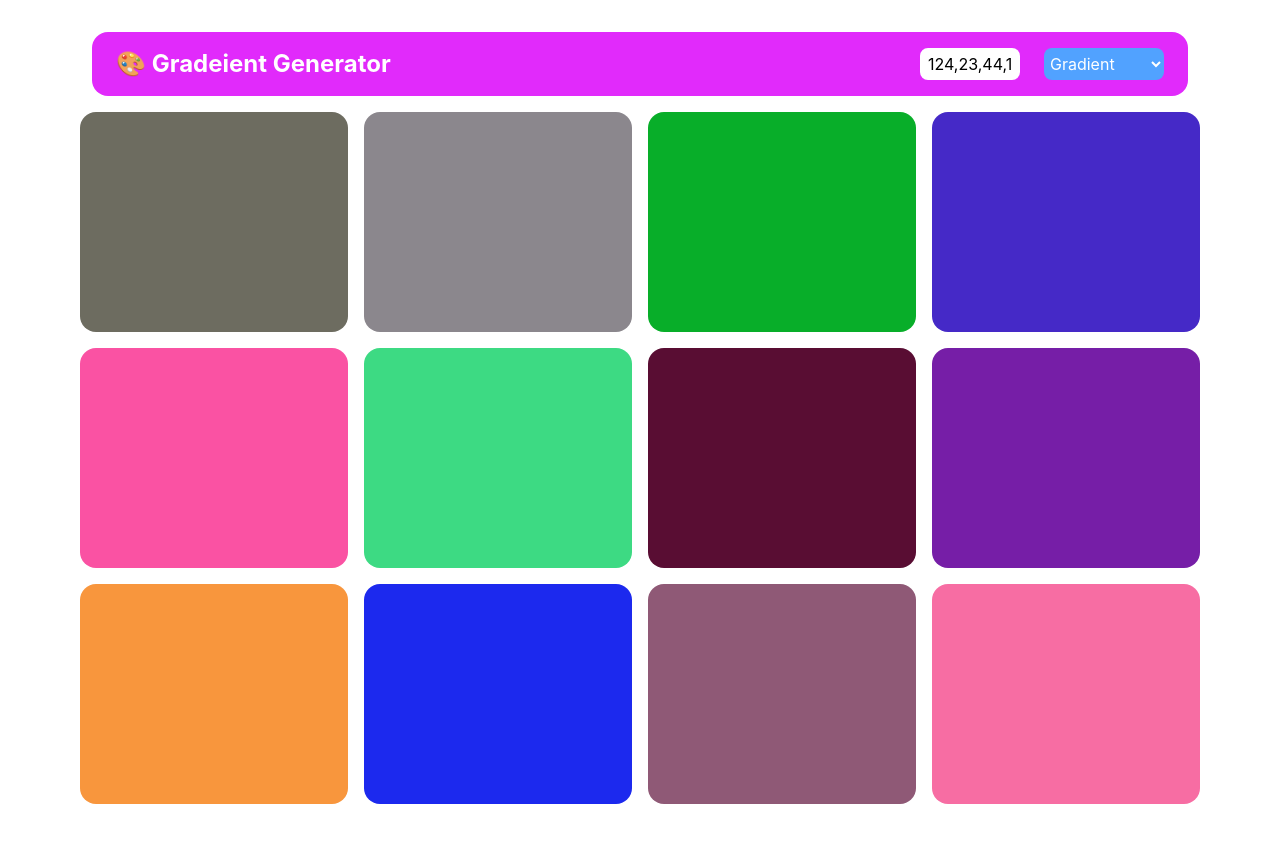
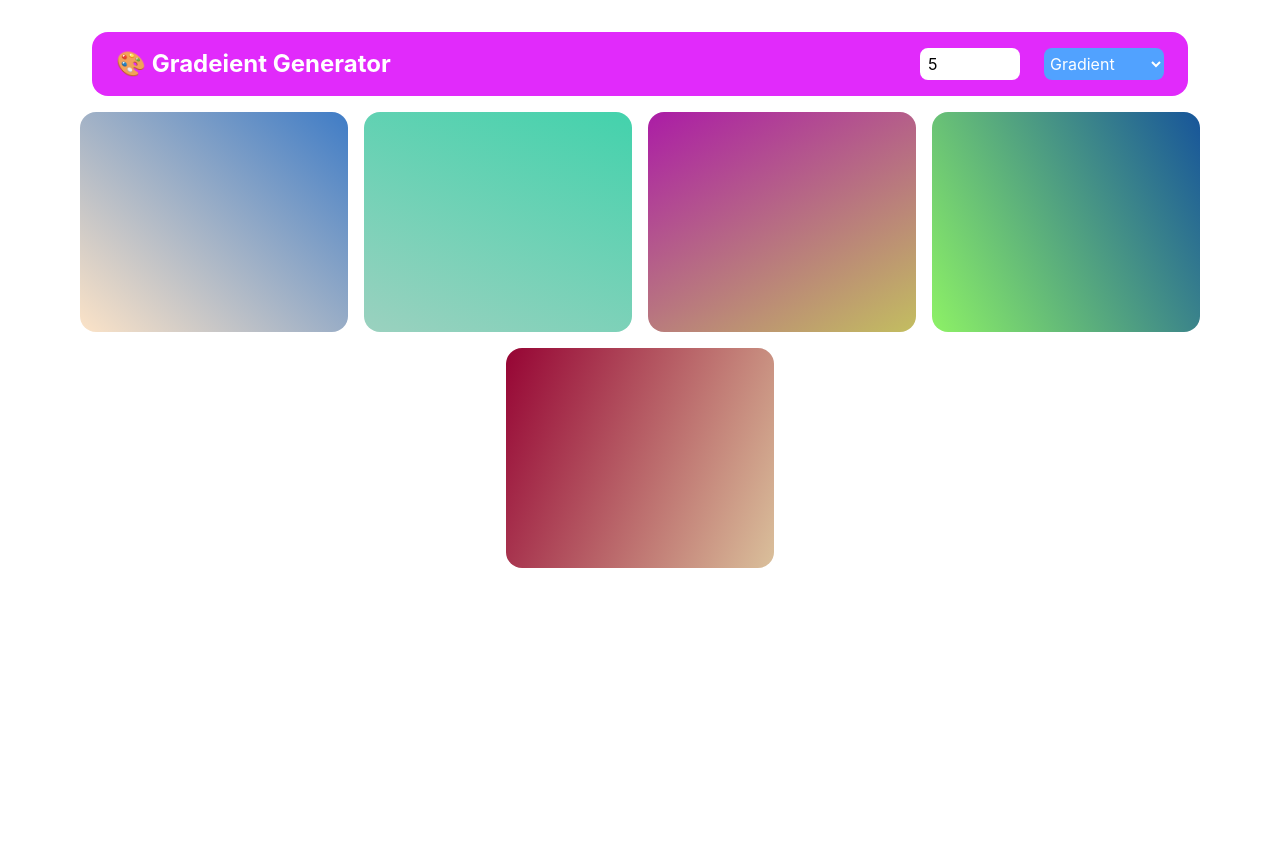
Before and after one commit to dipak-4321/GradientGenerator, a React (Vite) app in the folder gradientgenertor/: page / in a window 1280 px wide. Shown: the top 842 px of the page. After the commit the page ends 800 px from the top, so only its background shows below. Built offline with nearby package versions, Linux system fonts and the light colour scheme.

Commit message:
gradient bg has been generating

```diff
--- a/gradientgenertor/src/App.jsx
+++ b/gradientgenertor/src/App.jsx
@@ -1,21 +1,44 @@
-import React, { useState } from 'react'
+import React, { useEffect, useRef, useState } from 'react'
 import Box from './components/Box'
 
 const App = () => {
-  const [inputNum, setInputNum] = useState([124,23,44,12,23,23,24,23,425,675,75,56])
+  const [inputNum, setInputNum] = useState(5)
+  const [gradients, setGradients] = useState([])
 
   const inputChange =(e)=>{
     setInputNum(e.target.value)
   }
+
   const hexCodeGenerator = ()=>{
     let rgb = 256*256*256
     let random = Math.random() * rgb
     let int = Math.floor(random)
     let hexCode = int.toString(16)
     let hexColor = hexCode.padStart(6 , '0')
-    console.log(hexColor)
     return `#${hexColor}`
   }
+
+  const colorGenerator = ()=>{
+    const copy = []
+    for(let i=0;i<inputNum;i++){
+    const  color1 = hexCodeGenerator()
+    const  color2 = hexCodeGenerator()
+    const  degree = Math.floor(Math.random() * 360)
+
+    const bgcolor =`linear-gradient(${degree}deg,${color1},${color2})`
+
+    copy.push(
+      {gradient : bgcolor })
+    }
+    setGradients(copy)
+    console.log(copy);
+    console.log(copy[0])
+
+    }
+
+  useEffect(()=>{
+    colorGenerator()
+  },[inputNum])
   return (
     <div className='p-8'>
 
@@ -33,12 +56,14 @@ const App = () => {
       </div>
 
       <div className='flex justify-center flex-wrap gap-4 my-4'>
-        {inputNum.map((elem,idx)=>{
+        {gradients.map((elem,idx)=>{
           return (
-                 <Box hexCodeGenerator={hexCodeGenerator} />
+                 <Box bgcolor={elem.gradient} key={idx} />
         )
       })}
       </div>
+
+
 
     </div>
   )
--- a/gradientgenertor/src/components/Box.jsx
+++ b/gradientgenertor/src/components/Box.jsx
@@ -1,11 +1,14 @@
 import React from 'react'
 
-const Box = ({hexCodeGenerator}) => {
+const Box = (props) => {
+  console.log(props)
   return (
 
         <div style={{
-          background : hexCodeGenerator()
-        }} className='h-55 w-67 rounded-2xl'></div>
+          background : props.bgcolor
+        }} className='h-55 w-67 rounded-2xl relative'>
+
+        </div>
 
   )
 }
```
